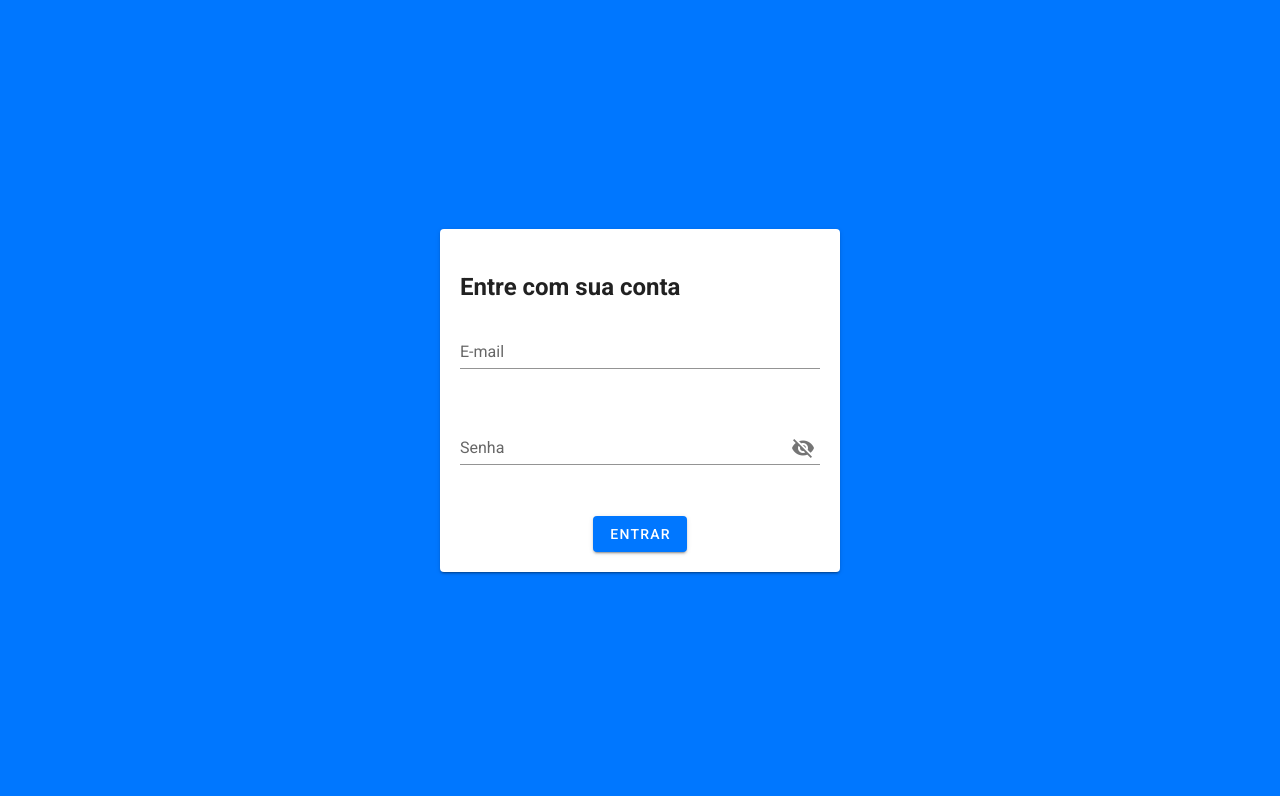
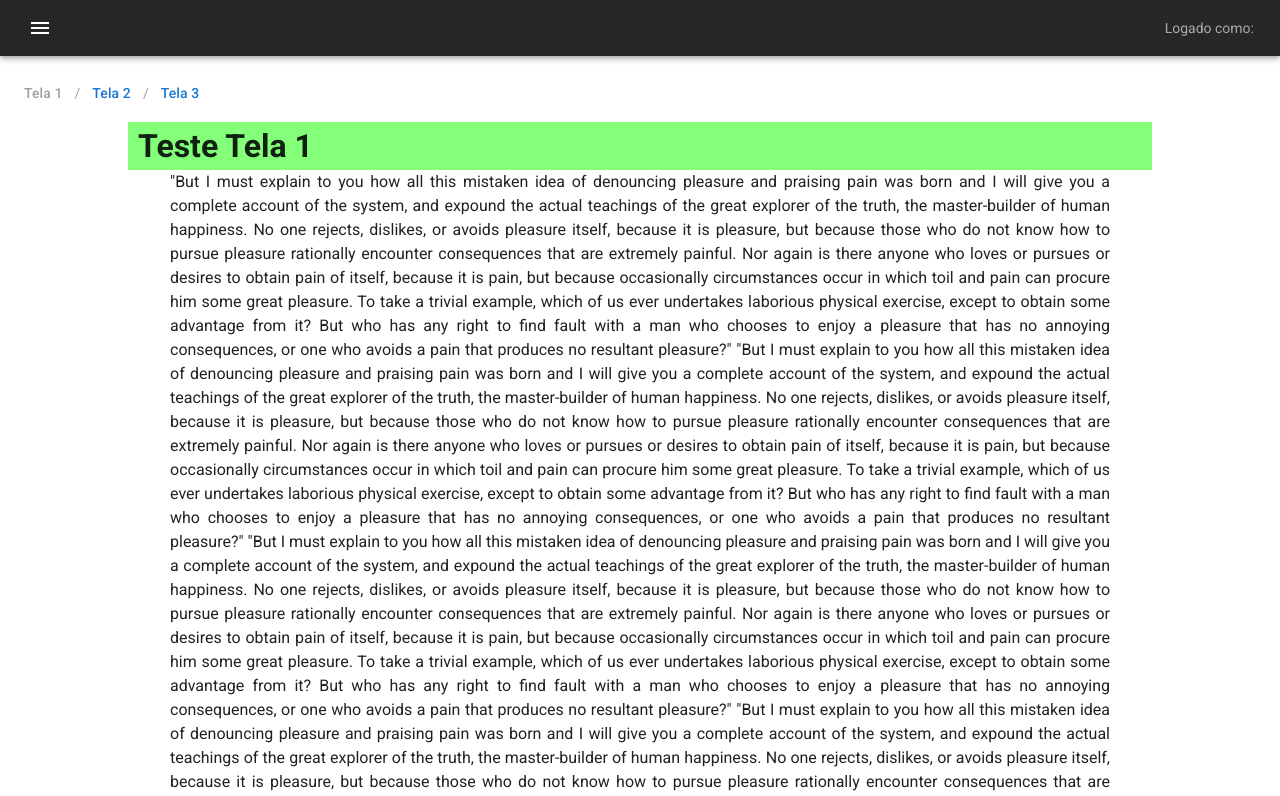
Before and after one commit to thiago-silva-santos/admin_lge, a Vue app: page /home in a window 1280 px wide. Before the commit this address led to /login. Shown: the top 796 px of the page. Built offline with nearby package versions, Linux system fonts and the light colour scheme.

Commit message:
Implementa Breadcrumb

```diff
--- a/src/App.vue
+++ b/src/App.vue
@@ -3,6 +3,7 @@
     <div>
       <router-view name="header" />
       <router-view name="login" />
+      <router-view name="password" />
       <div class="router-view-items">
         <Breadcrumb/>
         <router-view />
--- a/src/components/Breadcrumb/Breadcrumb.vue
+++ b/src/components/Breadcrumb/Breadcrumb.vue
@@ -18,11 +18,15 @@
 export default {
   computed: {
     breadCrumbs() {
-      if (typeof this.$route.meta.breadCrumb === "function") {
-        return this.$route.meta.breadCrumb.call(this, this.$route);
-      }
+      console.log(this.$route.params.id)
       return this.$route.meta.breadCrumb;
     },
   },
+    watch: {
+    $route(to) {
+      this.id = to.params.id;
+    },
+  },
+
 };
 </script>
--- /dev/null
+++ b/src/components/Pages/Tela1.vue
@@ -0,0 +1,22 @@
+
+
+<template>
+  <div class="teste-container">
+    <h1 >Teste Tela 1</h1>
+  </div>
+</template>
+
+<script>
+export default {
+
+};
+</script>
+
+<style scoped>
+.teste-container {
+  width: 80%;
+  padding: 0 10px;
+  background-color: rgb(132, 255, 121);
+  margin: 0 auto;
+}
+</style>
--- /dev/null
+++ b/src/components/Pages/Tela2.vue
@@ -0,0 +1,21 @@
+
+<template>
+  <div class="teste-container">
+    <h1 >Teste Tela 2</h1>
+  </div>
+</template>
+
+<script>
+export default {
+
+};
+</script>
+
+<style scoped>
+.teste-container {
+  width: 80%;
+  padding: 0 10px;
+  background-color: rgb(132, 255, 121);
+  margin: 0 auto;
+}
+</style>
--- /dev/null
+++ b/src/components/Pages/Tela3.vue
@@ -0,0 +1,19 @@
+
+<template>
+  <div class="teste-container">
+    <h1 >Teste Tela 3</h1>
+  </div>
+</template>
+
+<script>
+export default {};
+</script>
+
+<style scoped>
+.teste-container {
+  width: 80%;
+  padding: 0 10px;
+  background-color: rgb(132, 255, 121);
+  margin: 0 auto;
+}
+</style>
--- a/src/router/paths.js
+++ b/src/router/paths.js
@@ -3,8 +3,6 @@ import Home from '../views/Home.vue'
 import Login from '../views/Login.vue'
 import Header from '../components/Header.vue'
 import Loading from '../components/Loading/LoadingScreen.vue'
-import VueRouter from 'vue-router'
-
 // const NomeDaRota = this.$route.name
 
 
@@ -38,7 +36,10 @@ export default [
     {
         path: '/password',
         name: 'Password',
-        component: () => import('../views/Password.vue'),
+        components: {
+            password: () => import('../views/Password.vue')
+        }
+
     },
     {
         path: '/',
@@ -48,19 +49,76 @@ export default [
     },
     {
         path: '/home',
-        name: 'Home',
         components: {
             default: Home,
             header: Header
         },
+
+        children: [
+
+            {
+                path: '',
+                component: () => import('../components/Pages/Tela1.vue'),
+                meta: {
+                    breadCrumb: [
+                        {
+                            text: 'Tela 1',
+                            to: '/home'
+                        },
+                        {
+                            text: 'Tela 2',
+                            to: '/home/testando'
+                        },
+                        {
+                            text: 'Tela 3',
+                            to: '/home/:id/tela_3'
+                        },
+
+                    ],
+                }
+            },
+            {
+                path: ':id',
+                name: 'Tela2',
+                component: () => import('../components/Pages/Tela2.vue'),
+                meta: {
+                    breadCrumb: [{
+                        text: 'Home',
+                        to: '/home'
+                    },
+                    {
+                        text: 'Tela 2',
+                        to: '/home/testando'
+                    }
+                    ]
+                }
+            },
+            {
+                path: '/home/:id/tela_3',
+                name: 'Tela3',
+                component: () => import('../components/Pages/Tela3.vue'),
+                meta: {
+                    breadCrumb: [{
+                        text: 'Tela 1',
+                        to: '/home'
+                    },
+                    {
+                        text: 'Tela 2',
+                        to: '/home/:id'
+                    },
+                    {
+                        text: 'Tela 3',
+                        to: '/home/:id/tela_3'
+                    }
+                ]
+                }
+            }
+
+        ],
         meta: {
 
             requireAuth: true,
-            breadCrumb: [
-                {
-                    text: 'Teste',
-                }
-            ],
+
 
         },
     },
@@ -73,77 +131,23 @@ export default [
         },
         meta: {
             requireAuth: true,
-            breadCrumb: [
+            breadcrumb: [
                 {
-                    text: 'Teste',
+                    text: 'My Items Index view',
+                    to: { name: 'Home' }
+                },
+                {
+                    text: 'My Item Detail view',
+                    to: {
+                        text: 'Home',
+                    }
                 }
-            ],
-
+            ]
         }
 
+
     },
-    {
-        path: '/:parametro',
-        name: 'Tela1',
-        components: {
-            default: () => import('../views/Pages/Tela1.vue'),
-            header: Header
-        },
-        breadCrumb(route = VueRouter) {
-            const parametro = route.params.parametro;
-            return [
 
-                {
-                    text: 'teste',
-                },
-
-                {
-                    text: parametro,
-                },
-            ]
-        }
-    },
-    {
-        path: '/teste',
-        name: 'Teste',
-        components: {
-            default: () => import('../views/Pages/Teste.vue'),
-            header: Header
-        },
-
-        // children: [
-
-        //     {
-        //         path: '/teste/tela2',
-        //         name: 'Tela2',
-        //         components: {
-        //             default: () => import('../views/Pages/Tela2.vue'),
-        //             header: Header
-        //         },
-        //         children: [
-        //             {
-        //                 path: '/teste/tela3',
-        //                 name: 'Tela3',
-        //                 components: {
-        //                     default: () => import('../views/Pages/Tela3.vue'),
-        //                     header: Header
-        //                 },
-        //             }
-        //         ]
-        //     },
-
-        // ],
-
-        meta: {
-            requireAuth: true,
-            breadCrumb: [
-                {
-                    text: 'Teste',
-                }
-            ],
-
-        }
-    },
     {
         path: '/about',
         name: 'About',
--- a/src/views/Home.vue
+++ b/src/views/Home.vue
@@ -1,7 +1,7 @@
 <template>
   <div class="home">
-    <div class="imgContainer">
-      <!-- <img id="img" alt="Vue logo"  /> -->
+    <div class="telas-testes">
+      <router-view/>
     </div>
     <section class="text">
       <HelloWorld msg="Welcome to Your Vue.js App" />
@@ -21,10 +21,8 @@ export default {
 };
 </script>
 <style scoped>
-img {
-  display: block;
-  width: 200px;
-  margin: 0 auto;
+.telas-testes {
+  max-height: 50px;
 }
 .text {
   max-width: 940px;
--- a/src/views/Pages/Tela1.vue
+++ /dev/null
@@ -1,27 +0,0 @@
-
-
-<template>
-  <div class="teste-container">
-    It is a long established fact that a reader will be distracted by the
-    readable content of a page when looking at its layout. The point of using
-    Lorem Ipsum is that it has a more-or-less normal distribution of letters, as
-    opposed to using 'Content here, content here', making it look like readable
-    English. Many desktop publishing packages and web page editors now use Lorem
-    Ipsum as their default model text, and a search for 'lorem ipsum' will
-    uncover many web sites still in their infancy. Various versions have evolved
-    over the years, sometimes by accident, sometimes on purpose (injected humour
-    and the like).
-  </div>
-</template>
-
-<script>
-export default {};
-</script>
-
-<style scoped>
-.teste-container {
-  height: 100vh;
-  width: 100%;
-  background-color: rgb(132, 255, 121);
-}
-</style>
--- a/src/views/Pages/Teste.vue
+++ /dev/null
@@ -1,64 +0,0 @@
-
-<template>
-  <div class="teste-container">
-    <v-container>
-      <v-row class="text-center">
-        <v-col>
-          <h1>Home Page</h1>
-        </v-col>
-      </v-row>
-      <v-row>
-        <v-col class="text-center">
-          <ul>
-            <li>
-              <v-btn
-                :to="{
-                  name: 'Tela1',
-                  params: {
-                    parametro: 1,
-                  },
-                }"
-                >1</v-btn
-              >
-            </li>
-            <li>
-              <v-btn
-                :to="{
-                  name: 'Tela2',
-                  params: {
-                    parametro: 2,
-                  },
-                }"
-                >2</v-btn
-              >
-            </li>
-            <li>
-              <v-btn
-                :to="{
-                  name: 'Tela3',
-                  params: {
-                    parametro: 3,
-                  },
-                }"
-                >3</v-btn
-              >
-            </li>
-
-          </ul>
-        </v-col>
-      </v-row>
-    </v-container>
-  </div>
-</template>
-
-<script>
-export default {};
-</script>
-
-<style scoped>
-
-li {
-  text-decoration: none;
-  list-style: none;
-}
-</style>
```
Also changed, not shown: src/views/Pages/Tela2.vue (deleted, +0 -28 lines), src/views/Pages/Tela3.vue (deleted, +0 -28 lines).
